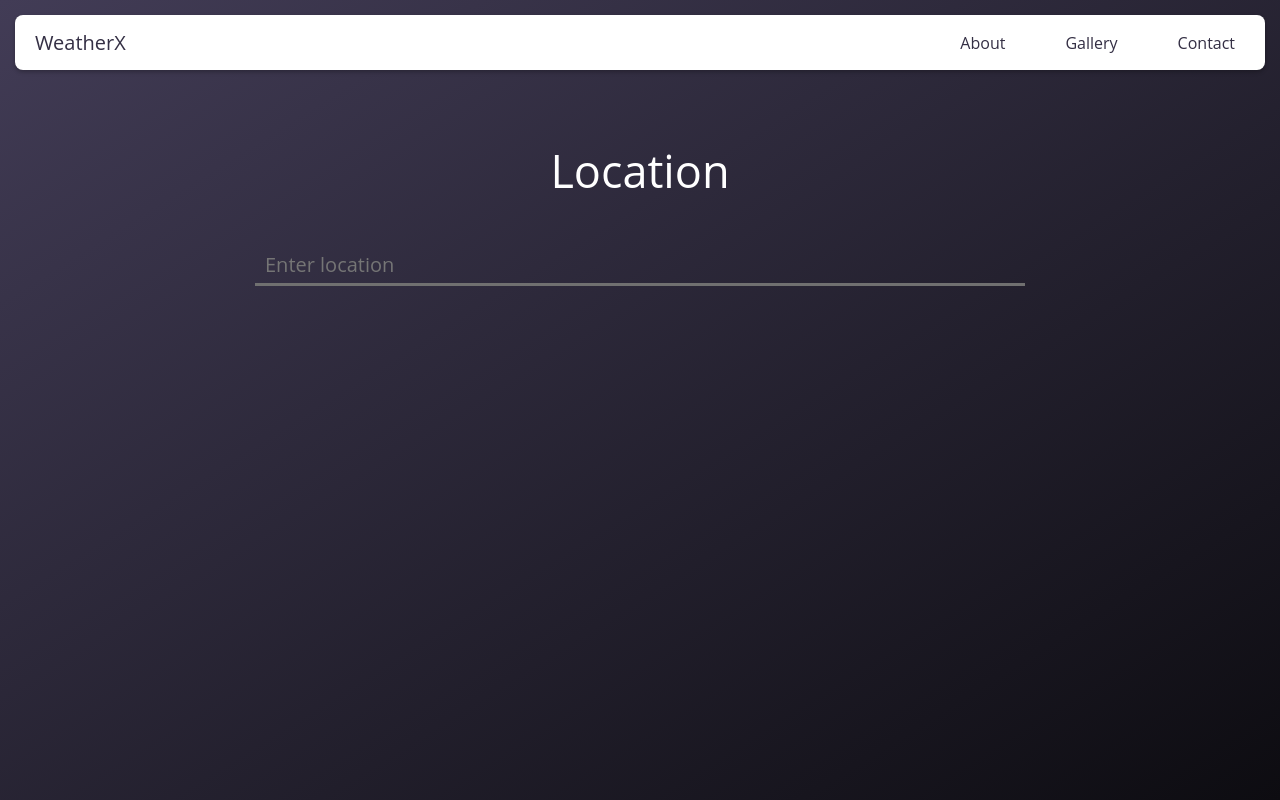
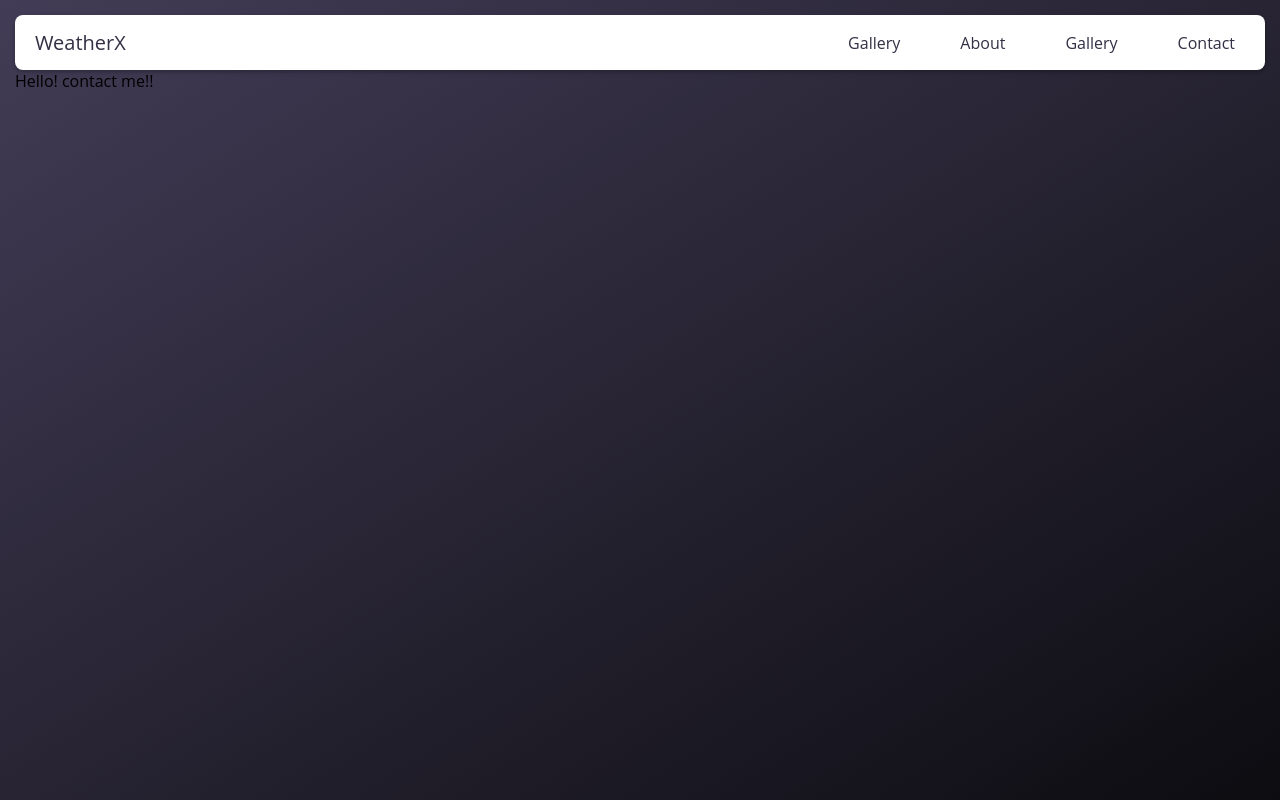
Before and after one commit to Aravindh036/WeatherX, a plain HTML site: page home.html in a window 1280 px wide. Both pictures are taken after a click on the item "Contact". Drawn offline with Linux system fonts and the light colour scheme.

Commit message:
single page navigation

```diff
--- a/home.html
+++ b/home.html
@@ -1,5 +1,6 @@
 <!DOCTYPE html>
 <html lang="en">
+
 <head>
     <meta charset="UTF-8">
     <meta name="viewport" content="width=device-width, initial-scale=1.0">
@@ -8,26 +9,30 @@
     <script src="home.js"></script>
     <title>Document</title>
 </head>
+
 <body>
     <div class="home-container">
         <nav class="home-nav">
             <div class="heading">WeatherX</div>
             <div class="nav-options">
+                <div class="gallery">
+                    <li onclick="openHome()">Gallery</li>
+                </div>
                 <div class="about">
                     <li onclick="activate()">About</li>
                     <div id="about-id" class="about-list">
-
+                        <span>Hello</span>
                     </div>
                 </div>
                 <div class="gallery">
-                    <li>Gallery</li>
+                    <li onclick="openGallery()">Gallery</li>
                 </div>
                 <div class="contact">
-                    <li>Contact</li>
+                    <li onclick="openContact()">Contact</li>
                 </div>
             </div>
         </nav>
-        <div class="weather-container">
+        <div class="weather-container" id="container-id">
             <div class="user-location">
                 <div class="heading">Location</div>
                 <input type="text" class="location-id" placeholder="Enter location">
@@ -35,4 +40,5 @@
         </div>
     </div>
 </body>
+
 </html>
--- a/home.js
+++ b/home.js
@@ -3,3 +3,32 @@ activate=()=>{
     console.log("jjj");
     document.getElementById("about-id").classList.toggle("active");
 }
+
+var home = `
+    <div class="user-location">
+        <div class="heading">Location</div>
+        <input type="text" class="location-id" placeholder="Enter location">
+    </div>
+`;
+
+var contact = `
+    <div>
+        Hello! contact me!!
+    </div>
+`;
+
+var gallery = `
+    <div>
+        photos
+    </div>
+`
+
+openGallery=()=>{
+    document.getElementById("container-id").innerHTML= gallery;
+}
+openHome=()=>{
+    document.getElementById("container-id").innerHTML= home;
+}
+openContact=()=>{
+    document.getElementById("container-id").innerHTML= contact;
+}
```
